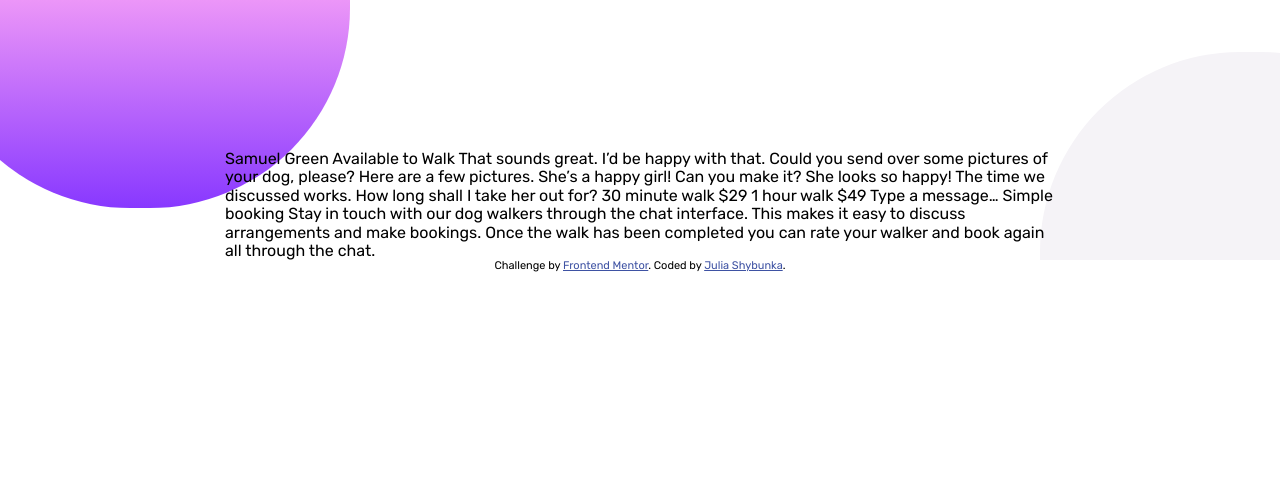
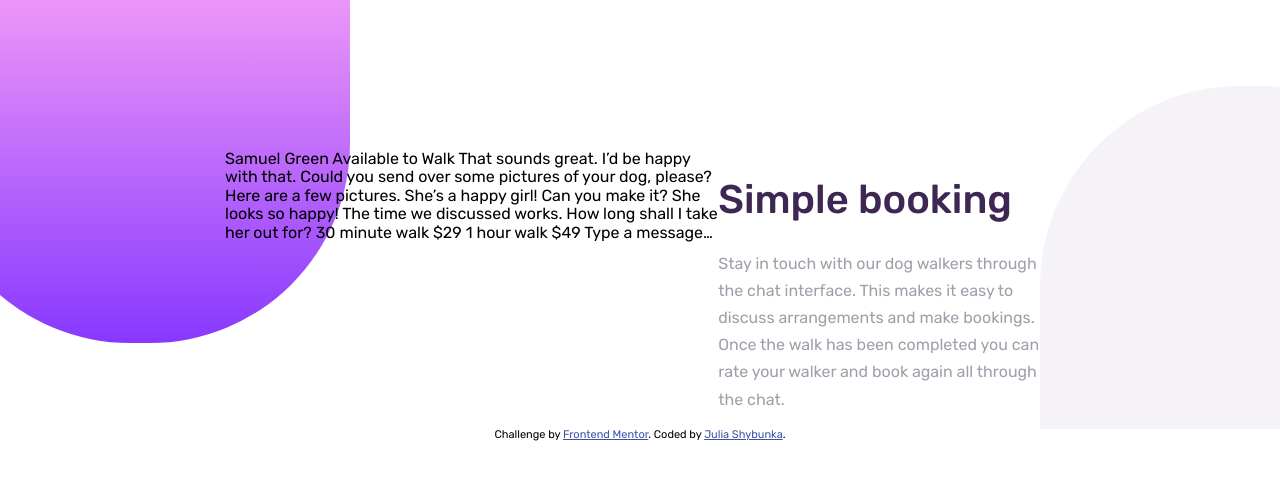
Before and after one commit to JuliaShybunka/chat-app-css-illustration, a plain HTML site: page index.html in a window 1280 px wide. Drawn offline with Linux system fonts and the light colour scheme.

Commit message:
Create app-right section

```diff
--- a/index.html
+++ b/index.html
@@ -31,8 +31,12 @@
             <div class="container">
                 <div class="app">
                     Samuel Green Available to Walk That sounds great. I’d be happy with that. Could you send over some pictures of your dog, please? Here are a few pictures. She’s a happy girl! Can you make it? She looks so happy! The time we discussed works. How long shall
-                    I take her out for? 30 minute walk $29 1 hour walk $49 Type a message… Simple booking Stay in touch with our dog walkers through the chat interface. This makes it easy to discuss arrangements and make bookings. Once the walk has been
-                    completed you can rate your walker and book again all through the chat.
+                    I take her out for? 30 minute walk $29 1 hour walk $49 Type a message…
+                    <div class="app-left"></div>
+                    <div class="app-right">
+                        <h1 class="app-right__title">Simple booking</h1>
+                        <p class="app-right__text">Stay in touch with our dog walkers through the chat interface. This makes it easy to discuss arrangements and make bookings. Once the walk has been completed you can rate your walker and book again all through the chat.</p>
+                    </div>
                 </div>
             </div>
         </div>
--- a/style/style.scss
+++ b/style/style.scss
@@ -58,4 +58,18 @@ body {
 
 .app {
     padding-top: 150px;
+    display: flex;
 }
+
+.app-right {
+    max-width: 450px;
+    &__title {
+        font-weight: 500;
+        color: $veryDarkDesaturatedViolet;
+        font-size: 2.5rem;
+    }
+    &__text {
+        color: $darkGrayishViolet;
+        line-height: 1.7rem;
+    }
+}
```
Also changed, not shown: style/style.css.
